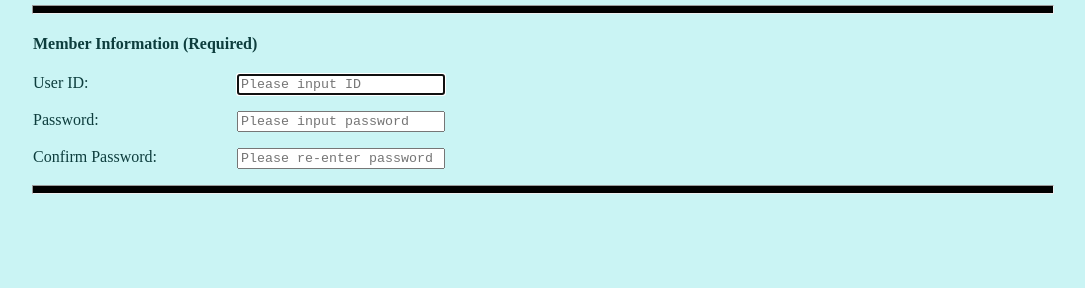
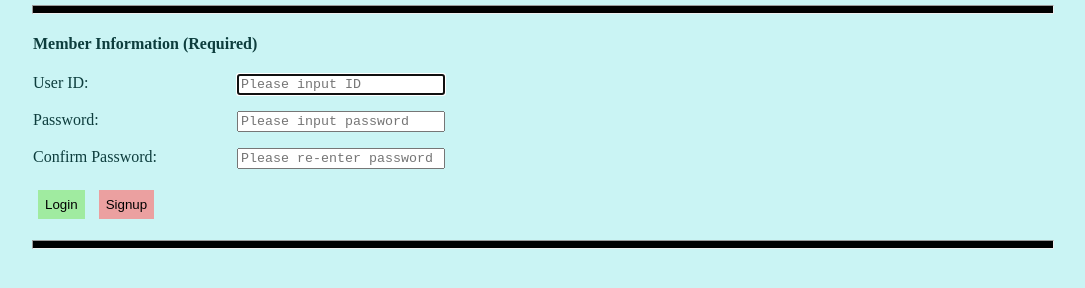
Before and after one commit to 2020147560/HomeworkRepository, a plain HTML site: page LAB4/login.html in a window 1280 px wide. Shown: the part 108-396 px from the top of the page, without its empty margins (97-1182 px from the left). Drawn offline with Linux system fonts and the light colour scheme.

Commit message:
Assignment 4

```diff
--- a/LAB4/login.html
+++ b/LAB4/login.html
@@ -29,9 +29,9 @@
                     <input class = "input" type = "password" id="pass" name = "confirm" placeholder = "Please re-enter password" autocomplete="off" required/>
                 </p>
                 <p>
-                    <input class="clickable" id="submit" type = "submit" value = "Login"/>
+                    <input class="click" id="submit" type = "submit" value = "Login"/>
                     <form action = "https://2020147560.github.io/HomeworkRepository/LAB2/signup.html" method = "get" >
-                        <input class="clickable" id="reset" type = "submit" value = "Signup" formnovalidate/>
+                        <input class="click" id="reset" type = "submit" value = "Signup" formnovalidate/>
                     </form>
                 </p>
             </form>
--- a/LAB4/main.css
+++ b/LAB4/main.css
@@ -56,7 +56,7 @@ h4 {
     font-weight: bold;
 }
 
-.clickable {
+.click {
     border: none;
     margin: 5px;
     padding: 7px;
```
Also changed, not shown: LAB4/signup.html (+2 -2 lines).
